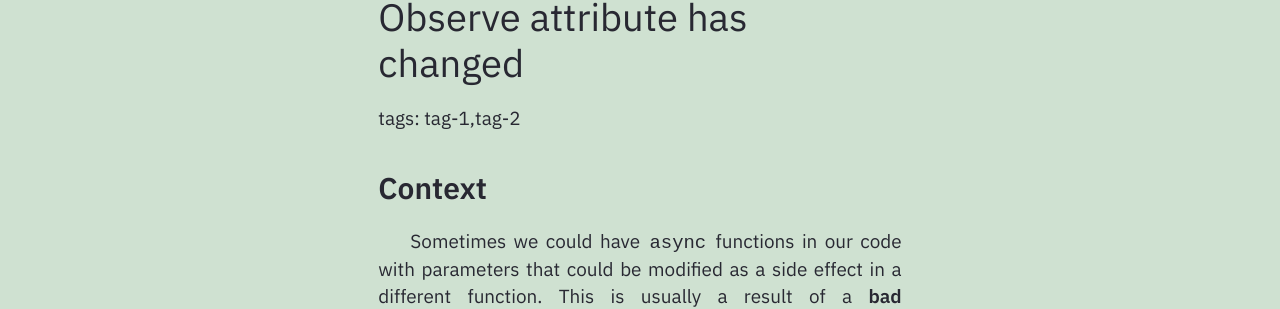
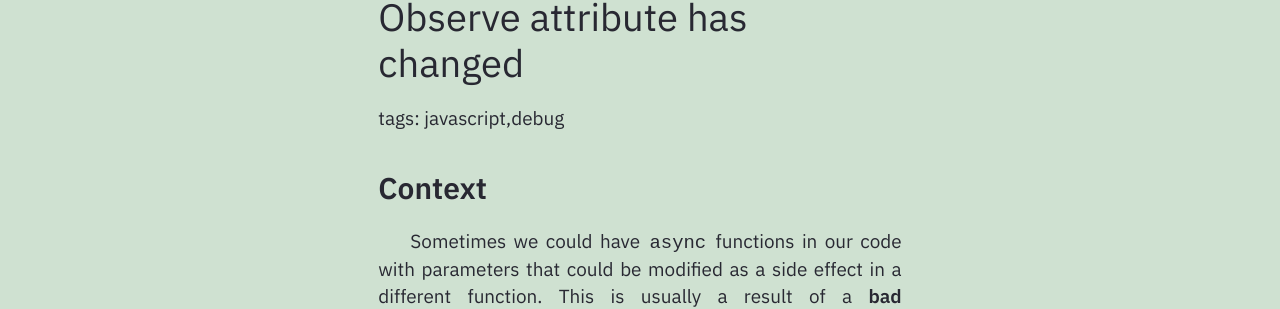
Before and after one commit to Gorzas/gorzas.github.io, a Jekyll site: the page built from _notes/Public/tech/JavaScript/Observe attribute has changed.md, in a window 1280 px wide. Shown: the part 164-473 px from the top of the page. Built offline with Jekyll 4.4.1, drawn with Linux system fonts in a browser that asks for light colours.

Commit message:
Update Observe attribute has changed.md

```diff
--- a/_notes/Public/tech/JavaScript/Observe attribute has changed.md
+++ b/_notes/Public/tech/JavaScript/Observe attribute has changed.md
@@ -1,7 +1,7 @@
 ---
 title: Observe attribute has changed
 feed: show
-tags: tag-1 tag-2
+tags: javascript debug
 date: 14-09-2023
 updated: 14-09-2023
 type: note
```
